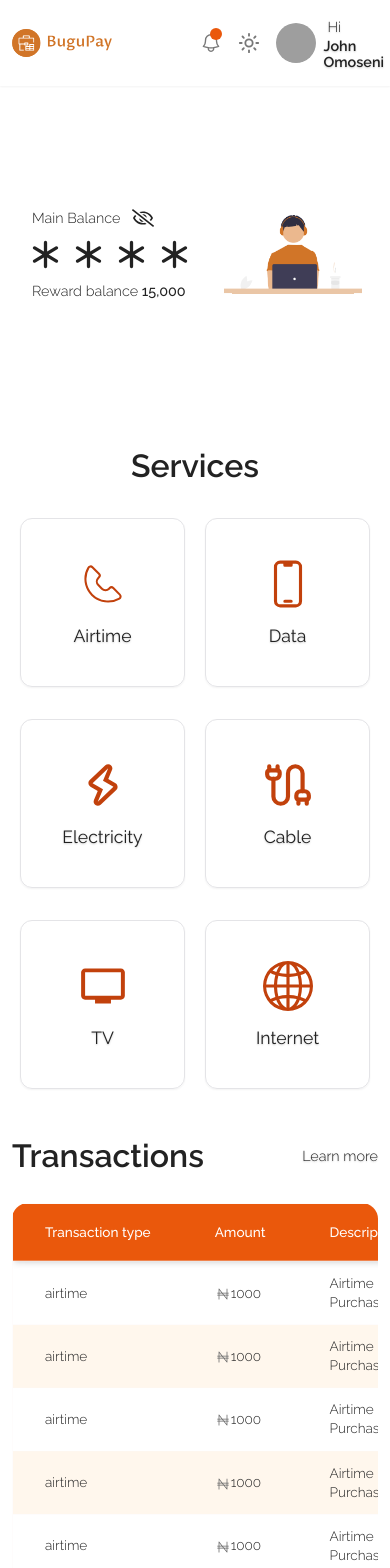
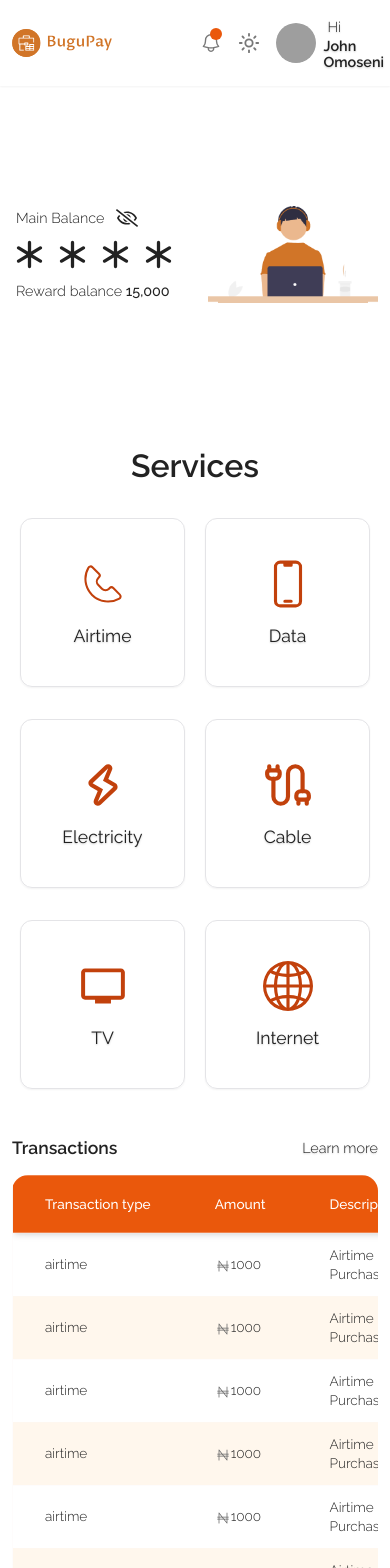
Before and after one commit to JohnOmoseni/bugupay, a Next.js app: page /dashboard in a window 390 px wide. Shown: the top 1568 px of the page. Built offline with nearby package versions, Linux system fonts and the light colour scheme; grey boxes are pictures that could not be loaded.

Commit message:
chore: edited dashboard page

```diff
--- a/src/app/dashboard/page.tsx
+++ b/src/app/dashboard/page.tsx
@@ -17,7 +17,7 @@ export default function Dashboard() {
 
   return (
     <div className="w-full px-3 sm:px-[3%]">
-      <div className="grid min-h-[40vh] items-center py-8 max-sm:px-4">
+      <div className="grid min-h-[40vh] items-center py-8">
         <div className="row-flex-btwn gap-8">
           <div className="flex-1">
             <span className="row-flex ml-1 !justify-start gap-3">
@@ -59,7 +59,7 @@ export default function Dashboard() {
               Reward balance <span className="font-medium">15,000</span>
             </p>
           </div>
-          <div className="relative mx-auto h-[250px] w-full min-w-[80px] max-w-[350px] max-[400px]:max-h-[120px]">
+          <div className="relative mx-auto h-[250px] w-full min-w-[80px] max-w-[300px] max-[400px]:max-h-[100px] sm:max-w-[400px]">
             <Image src={img} alt="" fill className="object-contain" />
           </div>
         </div>
@@ -73,7 +73,7 @@ export default function Dashboard() {
             return (
               <li
                 key={idx}
-                className="w-full rounded-xl border border-input px-12 py-10 shadow-sm md:py-12"
+                className="group w-full rounded-xl border border-input px-12 py-10 shadow-sm md:py-12"
               >
                 <Link
                   href={href}
@@ -82,7 +82,9 @@ export default function Dashboard() {
                   <div className="row-flex relative mx-auto w-[50px] sm:w-[80px]">
                     <Icon className="h-full w-full !object-contain text-orange-700" />
                   </div>
-                  <h3 className="capitalize">{service}</h3>
+                  <h3 className="capitalize transition-colors group-hover:font-bold group-hover:text-secondary">
+                    {service}
+                  </h3>
                 </Link>
               </li>
             );
@@ -91,8 +93,8 @@ export default function Dashboard() {
       </div>
 
       <div className="mt-12 sm:mt-14">
-        <div className="row-flex-btwn relative mb-3 gap-4">
-          <h2 className="sm:text-3xl">Transactions</h2>
+        <div className="row-flex-btwn relative gap-4 sm:mb-3">
+          <h3 className="font-semibold sm:text-2xl">Transactions</h3>
           <Link
             href="#"
             className="transition-sm hover:text-secondary hover:underline"
```
